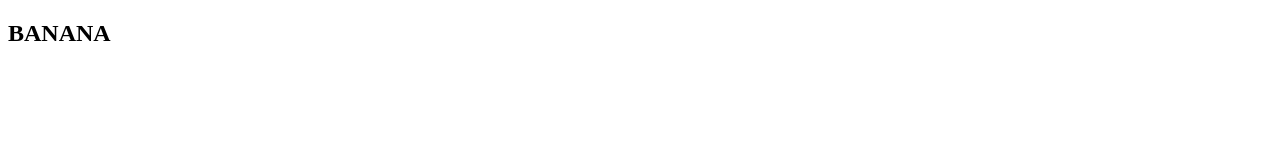
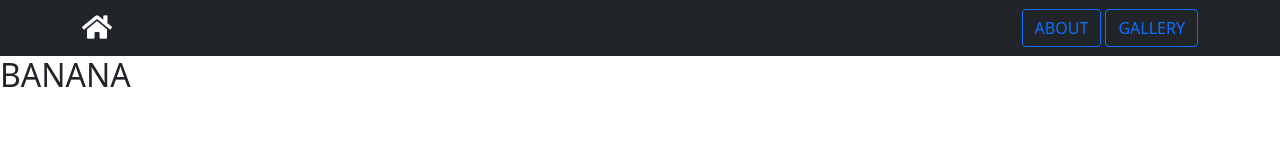
Before and after one commit to lurara/WebD-Capstone, a website: page index.html in a window 1280 px wide. Drawn offline with nearby package versions, Linux system fonts and the light colour scheme.

Commit message:
Iniciado o desenvolvimento da navbar

```diff
--- a/index.html
+++ b/index.html
@@ -2,11 +2,38 @@
 <html lang="en">
 <head>
     <meta charset="UTF-8">
-    <title>Web Design Capstone</title>
+    <meta name="viewport" content="width=devide-width, initial-scale=1">
+
+    <!-- Bootstrap & Font Awesome CSS -->
+    <link href="https://cdn.jsdelivr.net/npm/bootstrap@5.0.0-beta3/dist/css/bootstrap.min.css" rel="stylesheet" integrity="sha384-eOJMYsd53ii+scO/bJGFsiCZc+5NDVN2yr8+0RDqr0Ql0h+rP48ckxlpbzKgwra6" crossorigin="anonymous">
+    <link href="https://cdnjs.cloudflare.com/ajax/libs/font-awesome/5.15.3/css/all.min.css" rel="stylesheet">
+
+    <title>Nuggets5EVA</title>
 </head>
 
 <body>
+    <!-- NAVBAR -->
+    <nav class="navbar navbar-light navbar-expand-sm navbar-dark bg-dark">
+        <div class="container"> <!-- container class is used to instantly set up margin -->
+            <a class="navbar-brand active" href="#"><i class="fa fa-home fa-lg"></i></a>
+            <div class="mr-auto">
+                <button class="btn btn-outline-primary" type="button">ABOUT</button>
+                <button class="btn btn-outline-primary" type="button">GALLERY</button>
+            </div>
+        </div>
+    </nav>
+
+    <!-- CAROUSEL -->
+
+    <!-- MAIN CONTENT -->
     <h2>BANANA</h2>
+
+    <!-- CONTACT -->
+
+    <!-- Bootstrap & Popper -->
+    <script src="https://cdn.jsdelivr.net/npm/@popperjs/core@2.9.1/dist/umd/popper.min.js" integrity="sha384-SR1sx49pcuLnqZUnnPwx6FCym0wLsk5JZuNx2bPPENzswTNFaQU1RDvt3wT4gWFG" crossorigin="anonymous"></script>
+    <script src="https://cdn.jsdelivr.net/npm/bootstrap@5.0.0-beta3/dist/js/bootstrap.min.js" integrity="sha384-j0CNLUeiqtyaRmlzUHCPZ+Gy5fQu0dQ6eZ/xAww941Ai1SxSY+0EQqNXNE6DZiVc" crossorigin="anonymous"></script>
+
 </body>
 
 </html>
```
